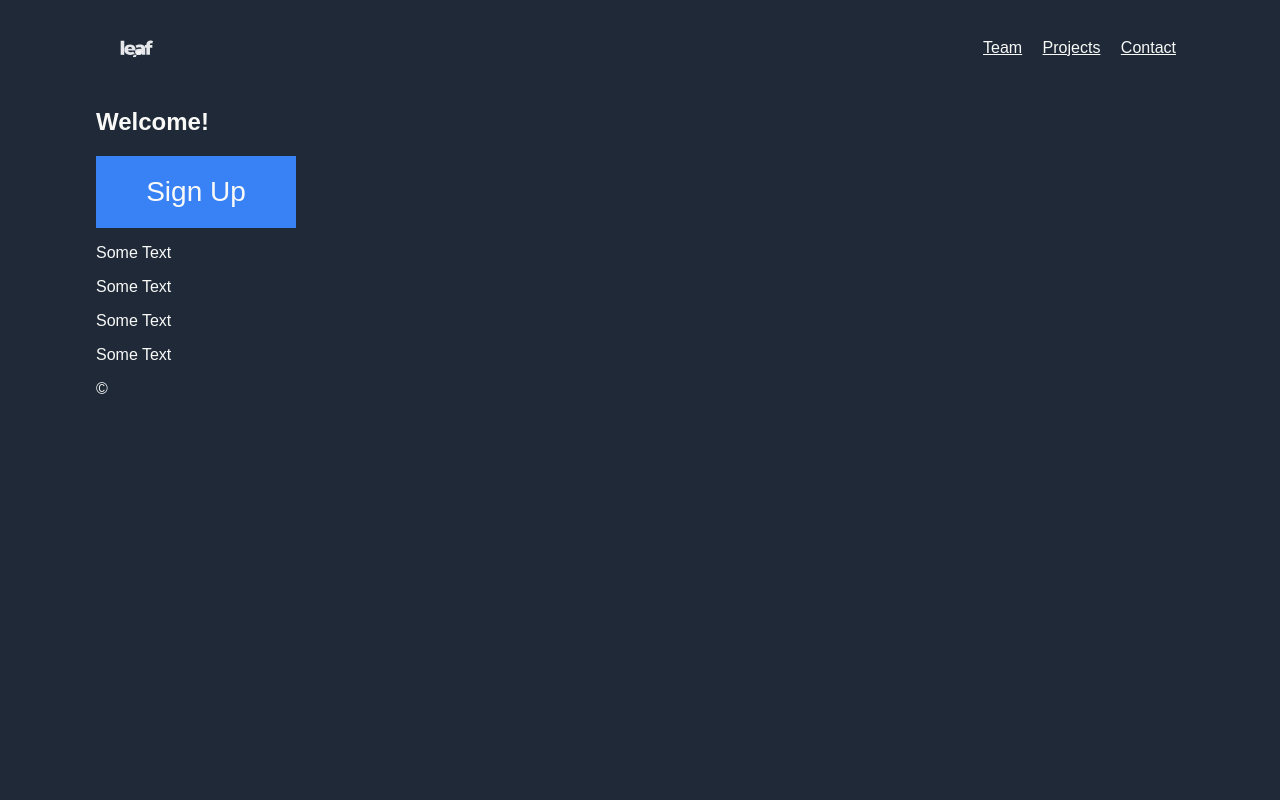
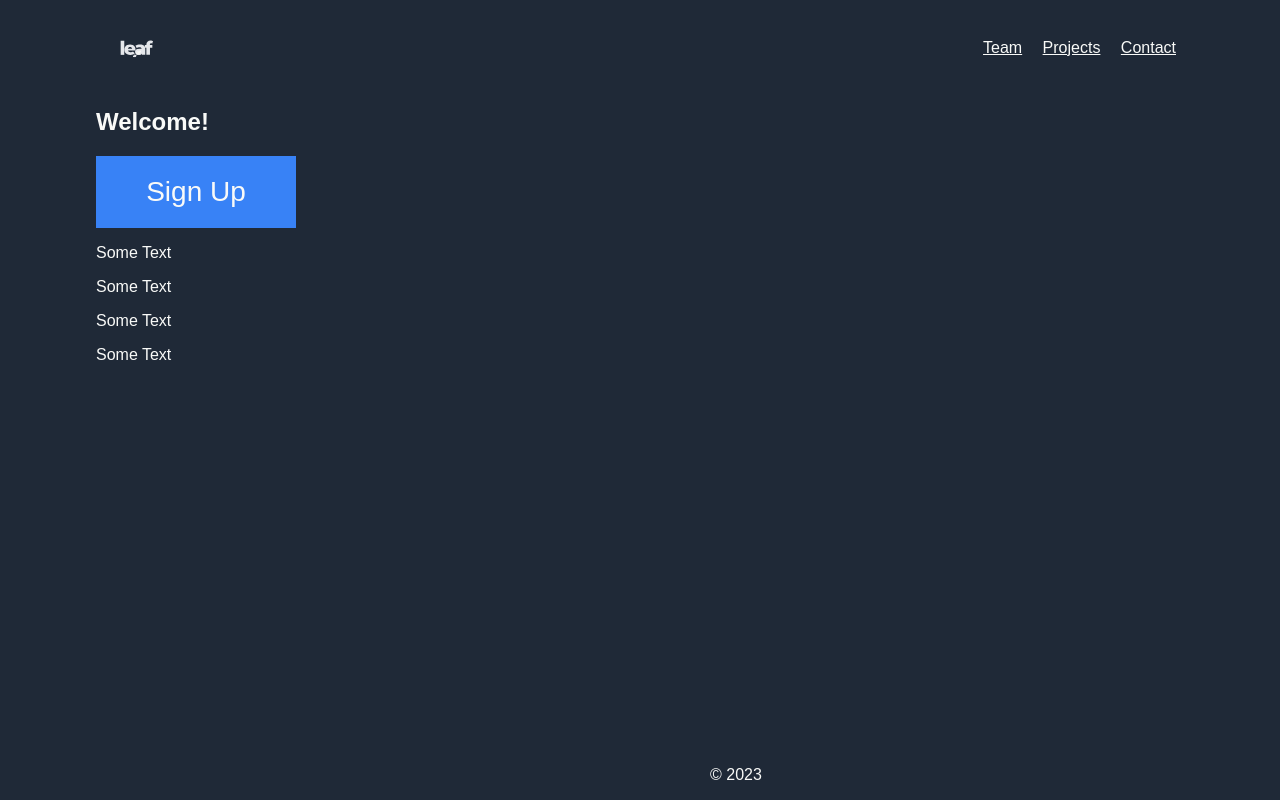
Before and after one commit to andreibenea/kreativcss, a plain HTML site: page index.html in a window 1280 px wide. Drawn offline with Linux system fonts and the light colour scheme.

Commit message:
stashing minor style changes

```diff
--- a/index.html
+++ b/index.html
@@ -21,7 +21,7 @@
       </div>
     </nav>
   </header>
-  <section>
+  <section class="container">
     <div>
       <h1>Welcome!</h1>
     </div>
@@ -36,7 +36,9 @@
     </div>
   </section>
   <footer>
-    &copy;
+    <div>
+      <p>&copy; 2023</p>
+    </div>
   </footer>
 </body>
 
--- a/style.css
+++ b/style.css
@@ -60,7 +60,7 @@
 
 * {
     color: #F9FAF8;
-    font-family: 'Roboto-Italic', sans-serif;
+    font-family: 'Roboto-Medium', sans-serif;
 }
 
 body {
@@ -101,7 +101,7 @@ button:hover {
     text-decoration: none;
     overflow: hidden;
     cursor: pointer;
-  }
+}
 
 button:after {
     content: "";
@@ -121,6 +121,24 @@ button:active:after {
     margin: 0;
     opacity: 1;
     transition: 0s
+}
+
+footer {
+    position: absolute;
+    bottom: 0;
+    margin-left: 1in;
+    left: 0;
+    right: 0;
+    background: #1F2937;
+    height: auto;
+    width: 100vw;
+    padding-top: 40px;
+    color: #F9FAF8;
+    display: flex;
+    align-items: center;
+    justify-content: center;
+    flex-direction: column;
+    text-align: center;
 }
 
 h1 {
```
